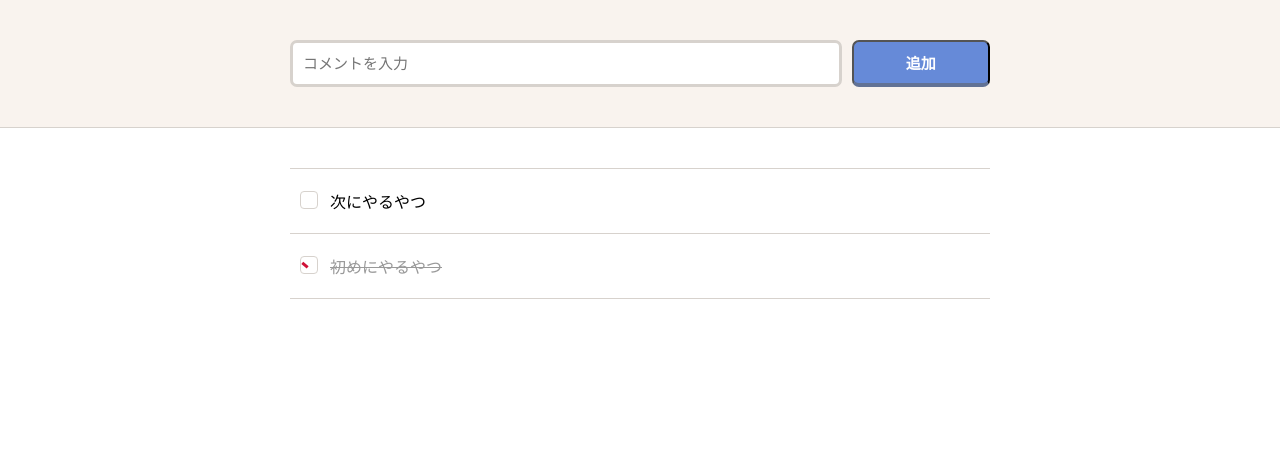
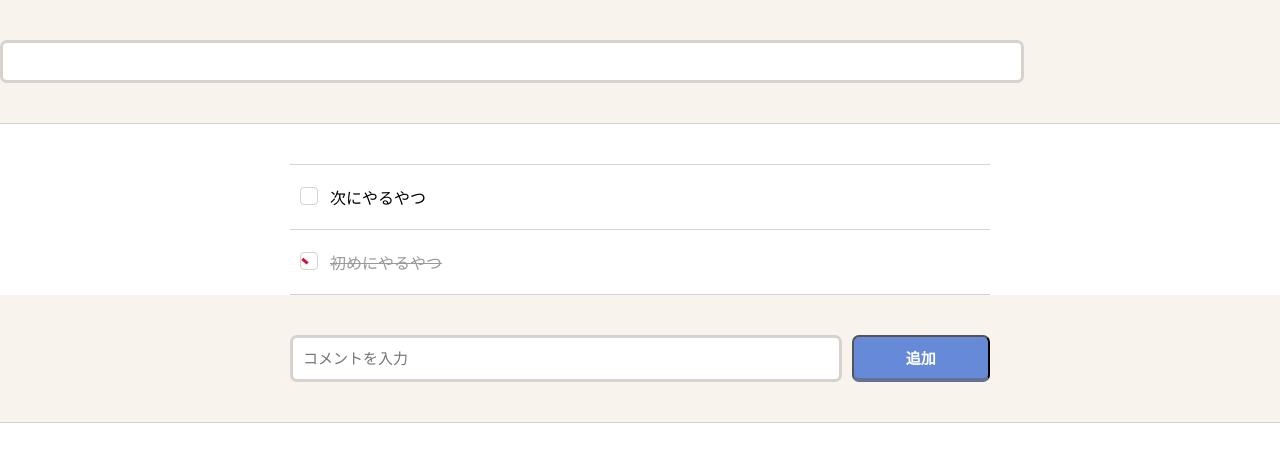
Before and after one commit to kawanomakoto/react-todo, a React (Create React App) app: page / in a window 1280 px wide. Shown: the top 462 px of the page. Built offline with nearby package versions, Linux system fonts and the light colour scheme.

Commit message:
input追加

```diff
--- a/src/App.tsx
+++ b/src/App.tsx
@@ -22,8 +22,11 @@ const App: React.FC = () => {
 
     return (
         <div>
+            <div className="inputForm">
+                <input type="text" className="input" />
+            </div>
+            <TaskList setTasks={setTasks} tasks={tasks} />
             <TaskInput setTasks={setTasks} tasks={tasks} />
-            <TaskList setTasks={setTasks} tasks={tasks} />
         </div>
     )
 }
```
Also changed, not shown: 6 other files (tests, documents, lock files or other folders).
